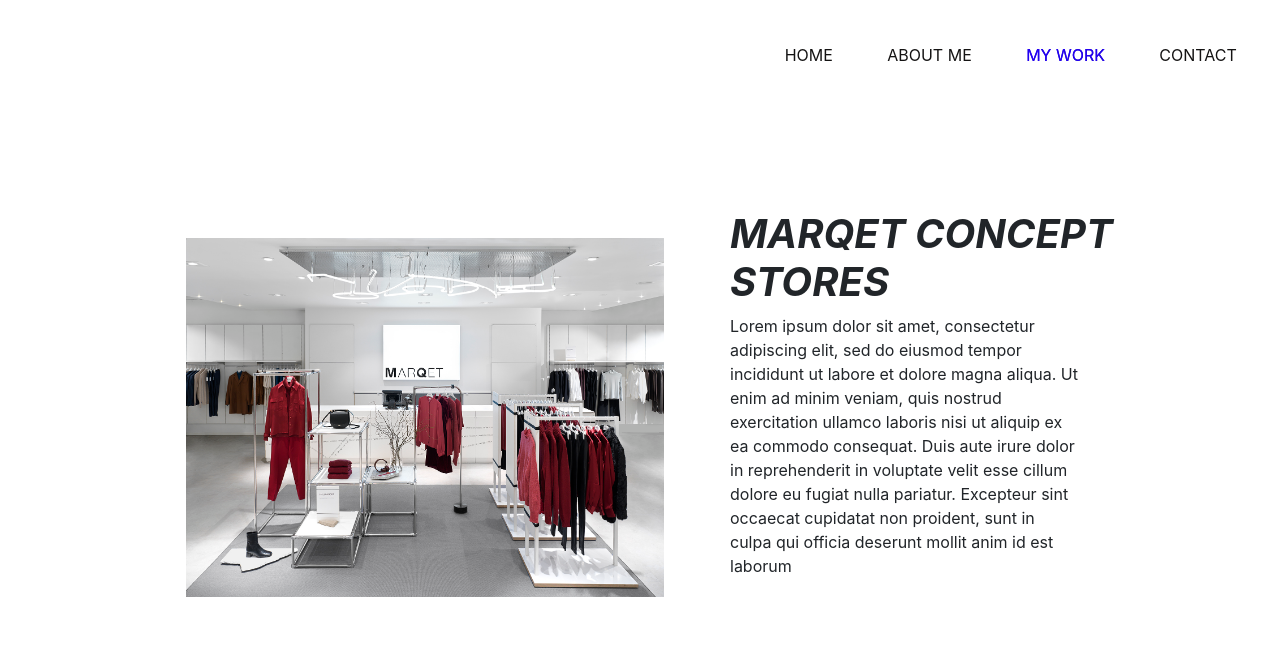
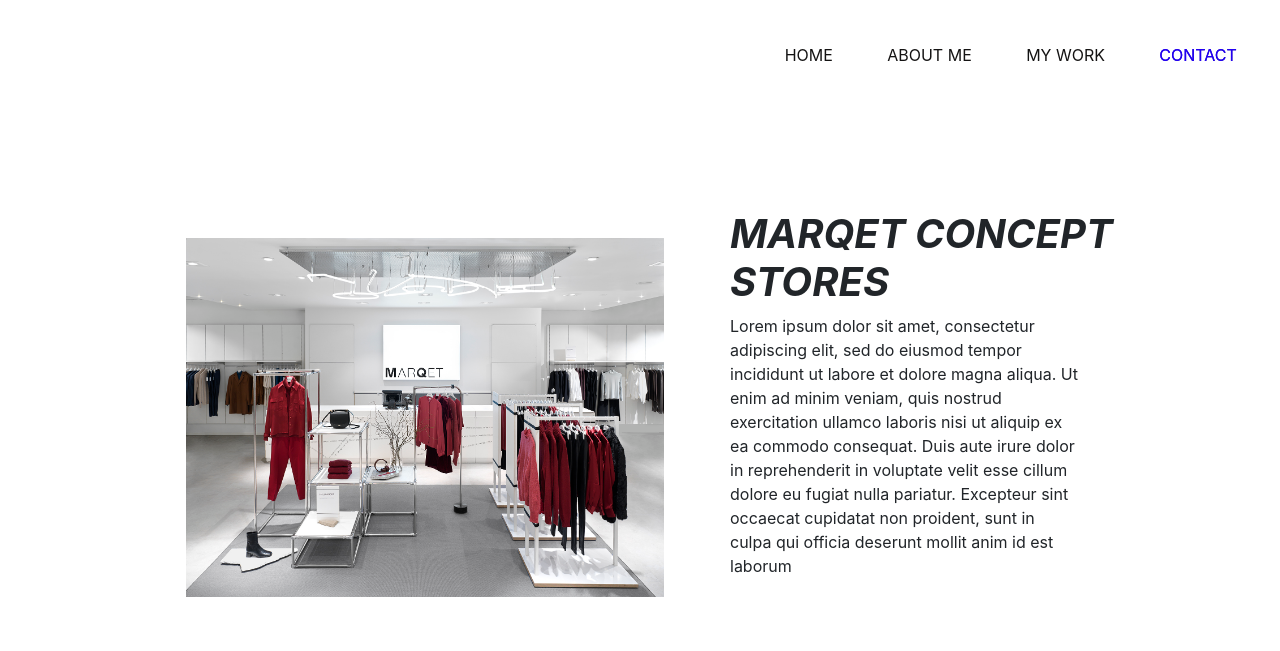
Before and after one commit to Juliahej/portfolio, a plain HTML site: page marqet.html in a window 1280 px wide. Shown: the top 651 px of the page. Drawn offline with Linux system fonts and the light colour scheme.

Commit message:
Update marqet.html

```diff
--- a/marqet.html
+++ b/marqet.html
@@ -38,7 +38,7 @@
 
 </head>
 
-   <header class="header_area">
+    <header class="header_area">
         <div class="main-menu">
             <nav class="navbar navbar-expand-lg navbar-light">
                 <button class="navbar-toggler" type="button" data-toggle="collapse" data-target="#navbarNav"
@@ -54,18 +54,17 @@
                         <li class="nav-item">
                             <a class="nav-link" href="aboutme.html">About Me</a>
                         </li>
+                        <li class="nav-item">
+                            <a class="nav-link" href="mywork.html">My Work</a>
+                        </li>
                         <li class="nav-item active">
-                            <a class="nav-link" href="mywork.html">My Work<span class="sr-only"></span></a>
-                            <li class="nav-item">
-                            <a class="nav-link" href="contact.html">Contact</a>
-                        </li>
+                            <a class="nav-link" href="#">Contact</a>
                         </li>
                     </ul>
                 </div>
             </nav>
         </div>
     </header>
-
 
 <!--  ======================= Project Area =============================  -->
 <section class="marqet">
```
